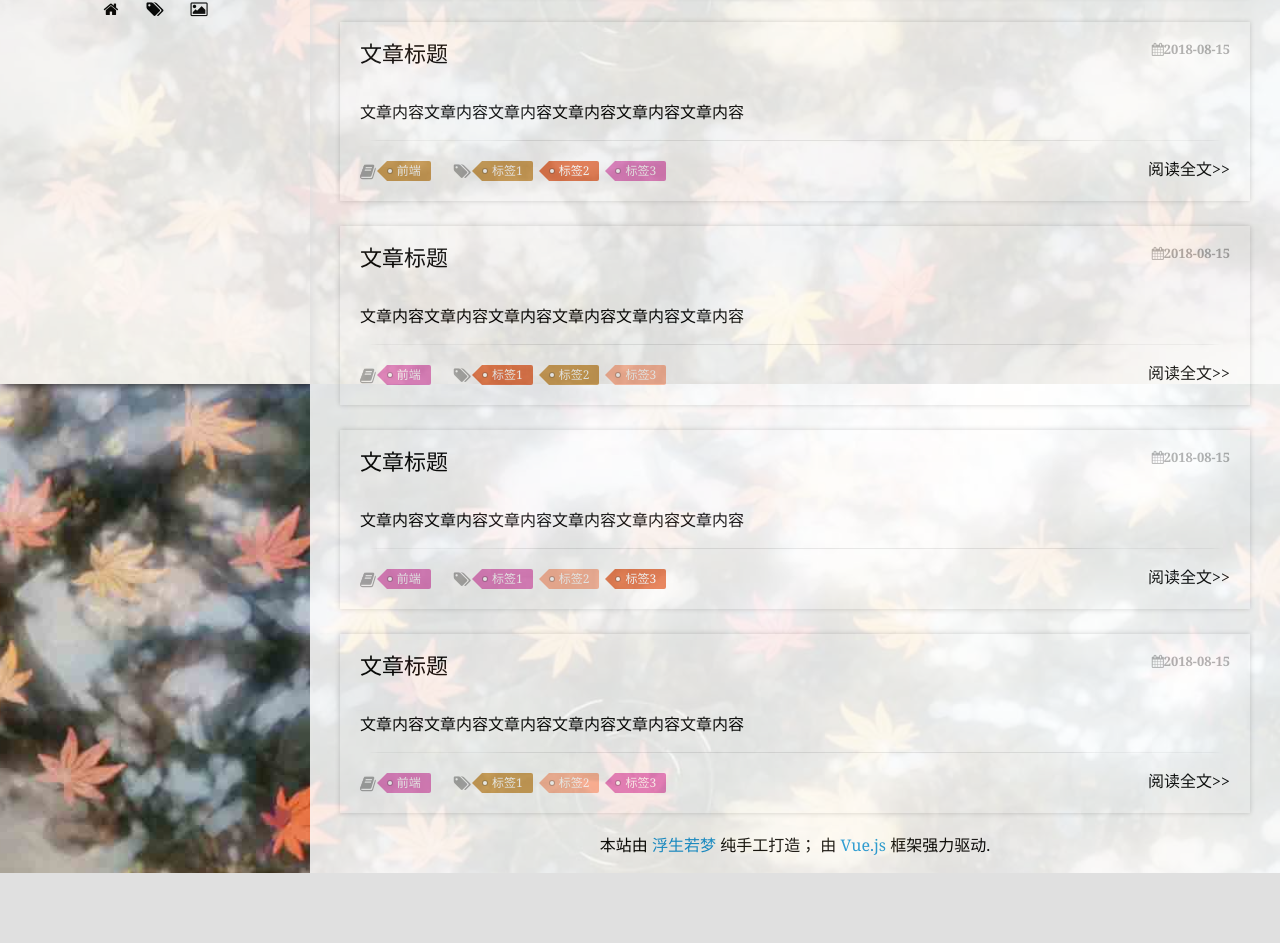
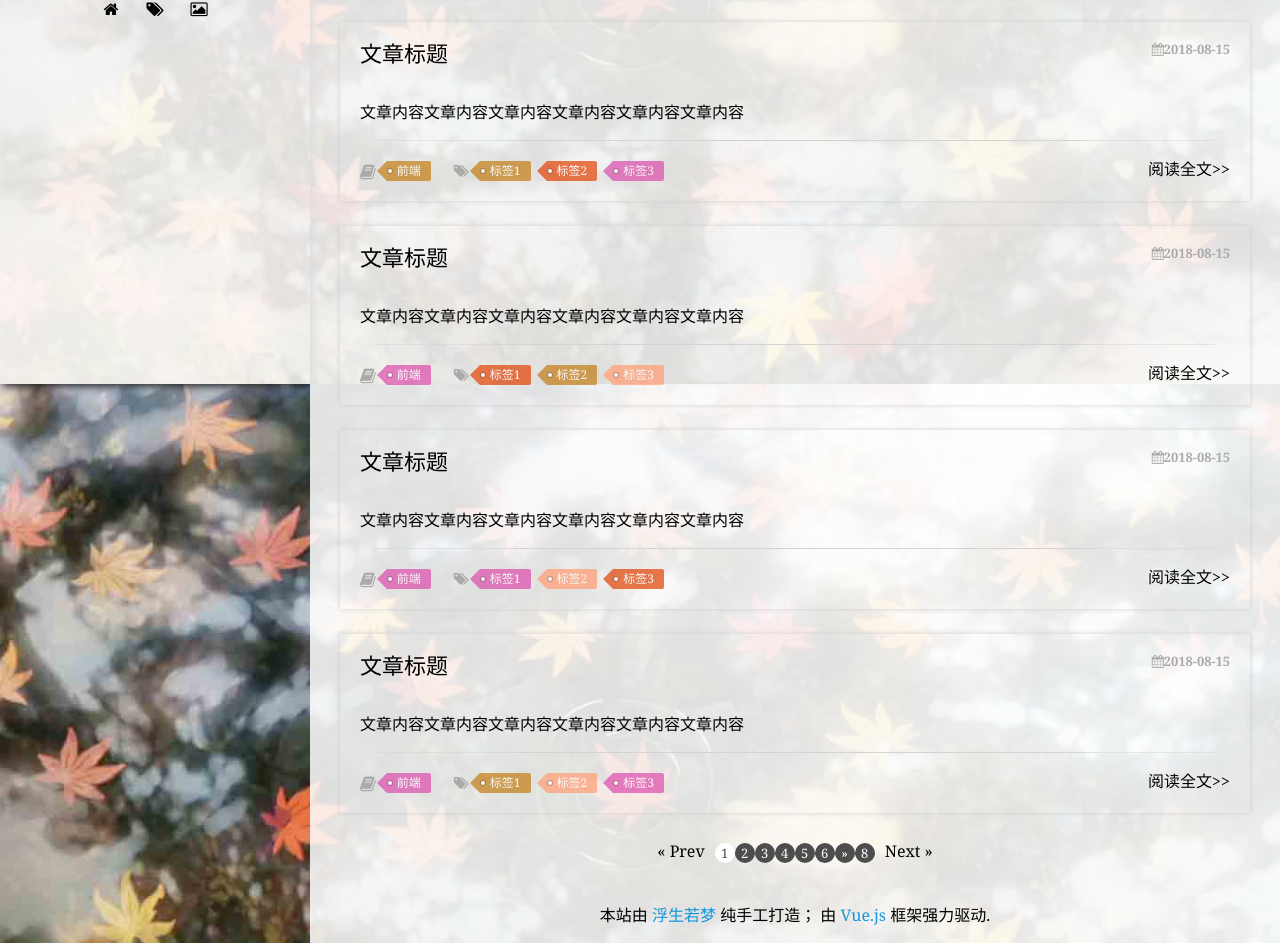
Before and after one commit to mnichangxin/blog-web, a Vue app: page / in a window 1280 px wide. Shown: the part 416-1359 px from the top of the page. Before the commit the page ends 1289 px from the top, so only its background shows below. Built offline with nearby package versions, Linux system fonts and the light colour scheme.

Commit message:
Work in progress

```diff
--- a/src/components/Pagination.vue
+++ b/src/components/Pagination.vue
@@ -1,8 +1,129 @@
 <template>
-
+    <ul class="pagination">
+        <li class="pagination-prev"><a>« Prev</a></li>
+        <li class="pagination-pager">
+            <ul>
+                <li class="pagination-pager-number pagination-pager-number-active"><a>1</a></li>
+                <li class="pagination-pager-number"><a>2</a></li>
+                <li class="pagination-pager-number"><a>3</a></li>
+                <li class="pagination-pager-number"><a>4</a></li>
+                <li class="pagination-pager-number"><a>5</a></li>
+                <li class="pagination-pager-number"><a>6</a></li>
+                <!-- <li class="pagination-pager-number"><a>7</a></li> -->
+                <li class="pagination-pager-number"><a>»</a></li>
+                <li class="pagination-pager-number"><a>8</a></li>
+            </ul>
+        </li>
+        <li class="pagination-next"><a>Next »</a></li>
+    </ul>
 </template>
 <script>
     export default {
-        name: 'Pagination'
+        name: 'Pagination',
+        props: {
+            currentPage: {
+                type: Number,
+                default: 1
+            },
+            pageSize: {
+                type: Number,
+                default: 10
+            },
+            pageCount: {
+                type: Number,
+                default: 0
+            },
+            pagerCount: {
+                type: Number,
+                validator (value) {
+                    return (value | 0) === value && value > 4 && value < 22 && (value % 2) === 1
+                },
+                default: 7
+            }
+        },
+        computed: {
+            pagers () {
+                const pagerCount = this.pagerCount
+                const halfPagerCount = (pagerCount - 1) / 2
+
+                const currentPage = Number(this.currentPage)
+                const pageCount = Number(this.pageCount)
+
+                let showPrevMore = false
+                let showNextMore = false
+
+                if (pageCount > pagerCount) {
+                    if (currentPage > pagerCount - halfPagerCount) {
+                        showPrevMore = true
+                    }
+                    if (currentPage < pageCount - halfPagerCount) {
+                        showNextMore = true
+                    }
+                }
+
+                const array = []
+
+                if (showPrevMore && !showNextMore) {
+                    const startPage = pageCount - (pagerCount - 2)
+                    for (let i = startPage; i < pageCount; i++) {
+                        array.push(i)
+                    }
+                } else if (!showPrevMore && showNextMore) {
+                    for (let i = 2; i < pagerCount; i++) {
+                        array.push(i)
+                    }
+                } else if (showPrevMore && showNextMore) {
+                    const offset = Math.floor(pagerCount / 2) - 1
+                    for (let i = currentPage - offset; i <= currentPage + offset; i++) {
+                        array.push(i)
+                    }
+                } else {
+                    for (let i = 2; i < pageCount; i++) {
+                        array.push(i)
+                    }
+                }
+
+                this.showPrevMore = showPrevMore
+                this.showNextMore = showNextMore
+
+                return array
+            }
+        }
     }
 </script>
+<style>
+    .pagination {
+        text-align: center;
+    }
+    .pagination li {
+        display: inline-block;
+    }
+    .pagination li a {
+        cursor: pointer;
+    }
+    .pagination-prev, .pagination-next {
+        margin: 0 10px;
+    }
+    .pagination-prev a, .pagination-next a {
+        font-size: 16px;
+    }
+    .pagination-prev a:hover, .pagination-next a:hover {
+        color: #ffffff;
+    }
+    .pagination-pager-number a {
+        display: inline-block;
+        width: 20px;
+        height: 20px;
+        line-height: 20px;
+        font-size: 13px;
+        text-align: center;
+        vertical-align: middle;
+        border-radius: 50%;
+        color: #ffffff;
+        background: #4d4d4d;
+    }
+    .pagination-pager-number a:hover, .pagination-pager-number-active a {
+        color: #4d4d4d;
+        background: #ffffff;
+    }
+</style>
--- a/src/pages/article/ArticleContainer.vue
+++ b/src/pages/article/ArticleContainer.vue
@@ -1,19 +1,28 @@
 <template>
     <div class="article-container">
         <ArticleList />
+        <Pagination class="pagination" />
         <Footer />
     </div>
 </template>
 
 <script>
-    import ArticleList from './ArticleList.vue'
+    import Pagination from '@components/Pagination.vue'
+    import ArticleList from '@pages/article/ArticleList.vue'
     import Footer from '@pages/footer/Footer.vue'
 
     export default {
         name: 'ArticleContainer',
         components: {
+            Pagination,
             ArticleList,
             Footer
         }
     }
 </script>
+
+<style>
+   .pagination {
+       padding-bottom: 50px;
+   }
+</style>
--- a/src/styles/article/article.css
+++ b/src/styles/article/article.css
@@ -4,15 +4,13 @@
     padding: 30px;
     min-height: 100%;
     box-sizing: border-box;
-    background-color: #ffffff;
-    opacity: .85;
+    background-color: rgba(255, 255, 255, .85);
 }
 .article-list {
     padding-bottom: 30px;
 }
 .article {
     margin-top: 25px;
-    background-color: #ffffff;
     box-shadow: 0 0 5px #cecece;
 }
 .article:hover {
@@ -63,11 +61,14 @@
 .article-introduction {
     padding: 20px 20px 0;
 }
+.article-introduction-text {
+    font-size: 16px;
+}
 .article-introduction-split {
     margin-top: 20px;
     display: block;
     border-radius: 50%;
-    border-top: 1px solid #e7e7e7;
+    border-top: 1px solid #d3d3d3;
 }
 .article-bottom {
     padding: 20px;
--- a/src/styles/aside/aside.css
+++ b/src/styles/aside/aside.css
@@ -6,8 +6,7 @@
     width: 310px;
     height: 100%;
     box-shadow: 3px 2px 8px #1b1b1b;
-    background-color: #ffffff;
-    opacity: .85;
+    background-color: rgba(255, 255, 255, .85);
 }
 @keyframes rotation {
     from {
--- a/src/styles/max-screen.css
+++ b/src/styles/max-screen.css
@@ -17,6 +17,7 @@ html, body {
     background-attachment: fixed;
 }
 body {
+    font-size: 14px;
     font-family: Georgia, "Nimbus Roman No9 L", "Songti SC",
                 Arial, Verdana, "Helvetica Neue", Helvetica, Tahoma, Georgia,
                 "Nimbus Roman No9 L", "Songti SC", "Courier New", Times,
```
